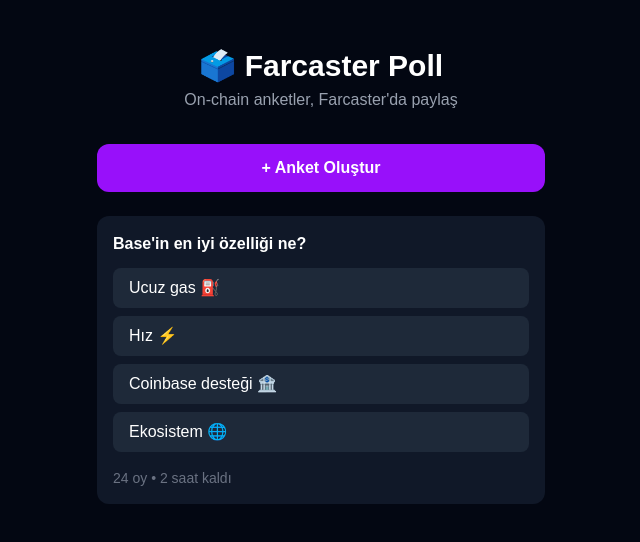
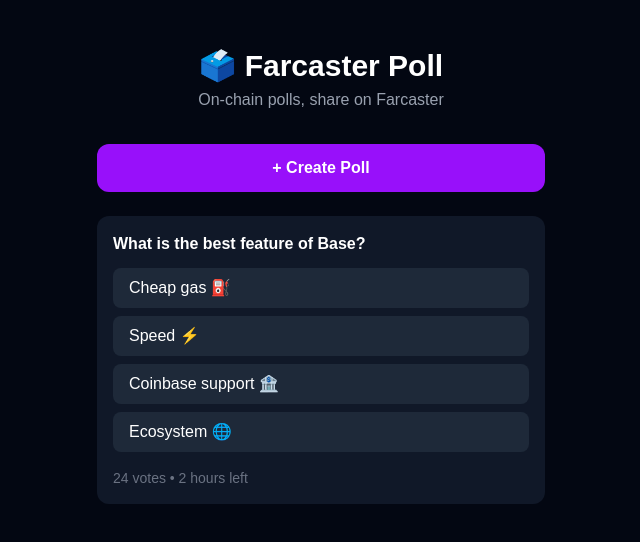
Before and after one commit to Dnyelfy/farcaster-poll, a Next.js app: page / in a window 1280 px wide. Shown: the top 542 px of the page, without its empty margins (319-959 px from the left). Built offline with nearby package versions, Linux system fonts and the light colour scheme.

Commit message:
switch to english

```diff
--- a/app/page.tsx
+++ b/app/page.tsx
@@ -1,12 +1,5 @@
 "use client";
 import { useState } from "react";
-
-const MOODS = [
-  { id: 1, emoji: "🔥", label: "Harika" },
-  { id: 2, emoji: "😊", label: "İyi" },
-  { id: 3, emoji: "😐", label: "Normal" },
-  { id: 4, emoji: "😔", label: "Kötü" },
-];
 
 export default function Home() {
   const [question, setQuestion] = useState("");
@@ -26,7 +19,7 @@
   return (
     <main className="min-h-screen bg-gray-950 text-white flex flex-col items-center p-4 pt-12">
       <h1 className="text-3xl font-bold mb-1">🗳️ Farcaster Poll</h1>
-      <p className="text-gray-400 mb-8">On-chain anketler, Farcaster'da paylaş</p>
+      <p className="text-gray-400 mb-8">On-chain polls, share on Farcaster</p>
 
       {view === "home" && (
         <div className="w-full max-w-md">
@@ -34,27 +27,27 @@
             onClick={() => setView("create")}
             className="w-full bg-purple-600 hover:bg-purple-700 text-white font-bold py-3 px-6 rounded-xl mb-6"
           >
-            + Anket Oluştur
+            + Create Poll
           </button>
           <div className="bg-gray-900 rounded-xl p-4 mb-4">
-            <p className="font-semibold mb-3">Base'in en iyi özelliği ne?</p>
-            {["Ucuz gas ⛽", "Hız ⚡", "Coinbase desteği 🏦", "Ekosistem 🌐"].map((opt, i) => (
+            <p className="font-semibold mb-3">What is the best feature of Base?</p>
+            {["Cheap gas ⛽", "Speed ⚡", "Coinbase support 🏦", "Ecosystem 🌐"].map((opt, i) => (
               <button key={i} className="w-full text-left bg-gray-800 hover:bg-gray-700 rounded-lg px-4 py-2 mb-2">
                 {opt}
               </button>
             ))}
-            <p className="text-gray-500 text-sm mt-2">24 oy • 2 saat kaldı</p>
+            <p className="text-gray-500 text-sm mt-2">24 votes • 2 hours left</p>
           </div>
         </div>
       )}
 
       {view === "create" && (
         <div className="w-full max-w-md bg-gray-900 rounded-xl p-6">
-          <button onClick={() => setView("home")} className="text-gray-400 mb-4">← Geri</button>
-          <h2 className="text-xl font-bold mb-4">Yeni Anket</h2>
+          <button onClick={() => setView("home")} className="text-gray-400 mb-4">← Back</button>
+          <h2 className="text-xl font-bold mb-4">New Poll</h2>
           <input
             className="w-full bg-gray-800 rounded-lg px-4 py-3 mb-4 outline-none"
-            placeholder="Sorunuzu yazın..."
+            placeholder="Write your question..."
             value={question}
             onChange={e => setQuestion(e.target.value)}
           />
@@ -62,16 +55,16 @@
             <input
               key={i}
               className="w-full bg-gray-800 rounded-lg px-4 py-3 mb-2 outline-none"
-              placeholder={`Seçenek ${i + 1}`}
+              placeholder={`Option ${i + 1}`}
               value={opt}
               onChange={e => updateOption(i, e.target.value)}
             />
           ))}
           {options.length < 4 && (
-            <button onClick={addOption} className="text-purple-400 text-sm mb-4">+ Seçenek ekle</button>
+            <button onClick={addOption} className="text-purple-400 text-sm mb-4">+ Add option</button>
           )}
           <button className="w-full bg-purple-600 hover:bg-purple-700 font-bold py-3 rounded-xl mt-2">
-            Yayınla
+            Publish
           </button>
         </div>
       )}
```
